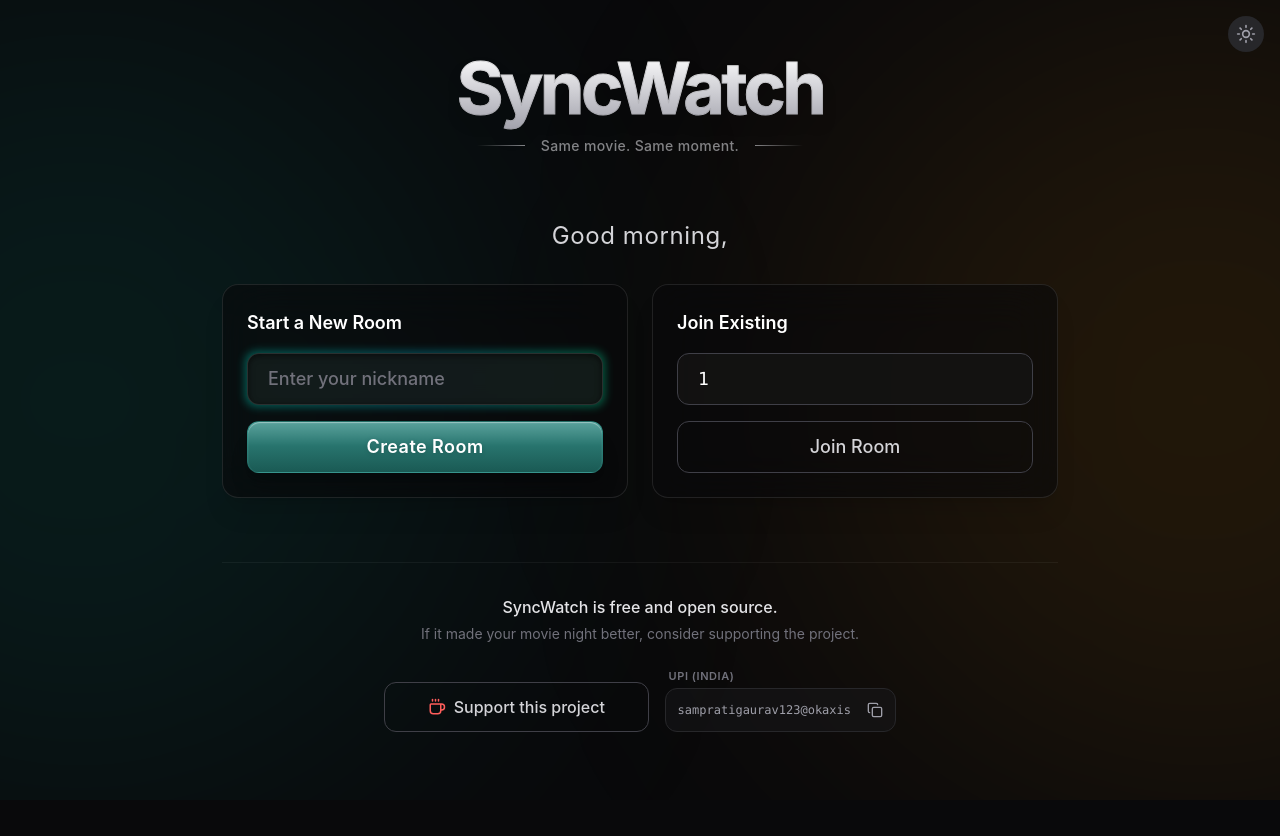
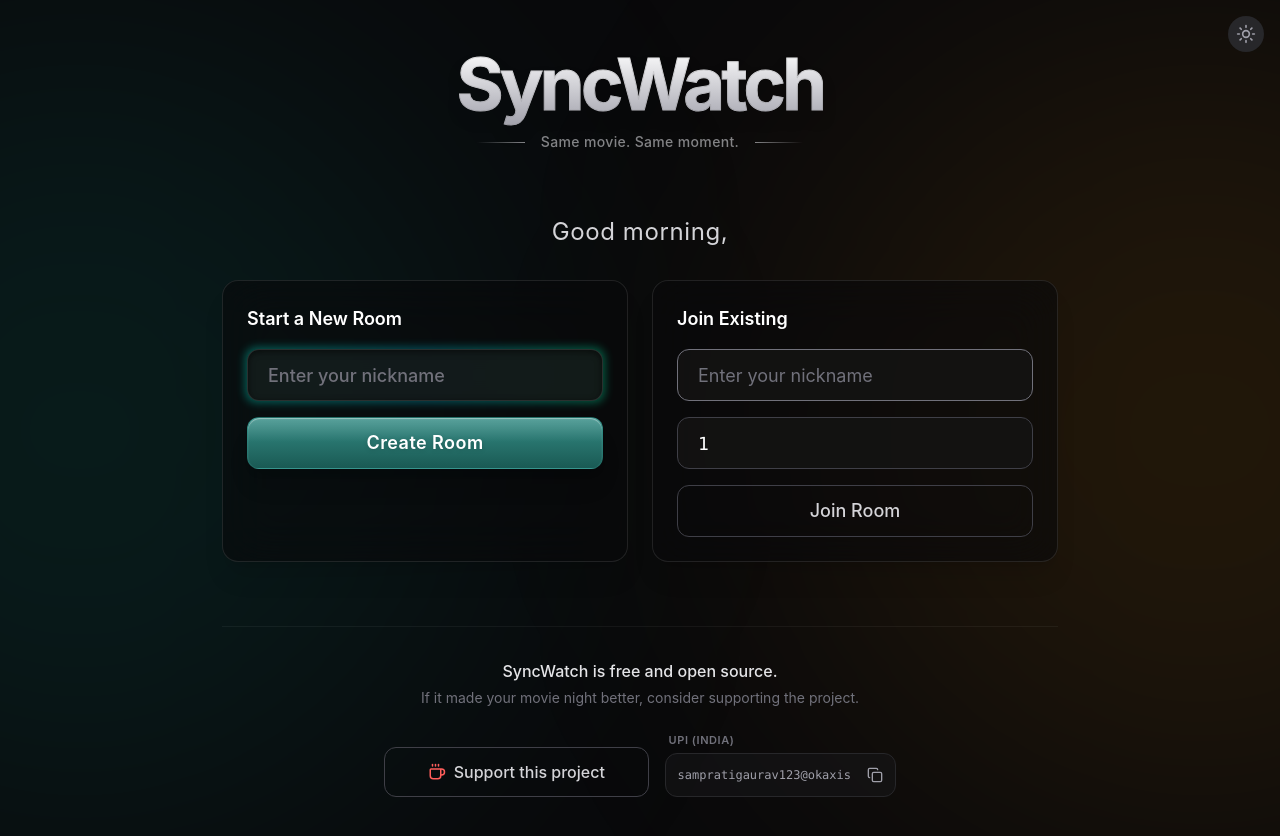
Before and after one commit to sampratigaurav/syncwatch, a React (Vite) app in the folder client/: page /room/1 in a window 1280 px wide. Shown: the top 836 px of the page. Before the commit the page ends 800 px from the top, so only its background shows below. Built offline with nearby package versions, Linux system fonts and the light colour scheme.

Commit message:
Decouple Create and Join cards on Home page with independent nickname inputs

```diff
--- a/client/src/pages/Home.tsx
+++ b/client/src/pages/Home.tsx
@@ -8,17 +8,20 @@ export default function Home() {
   const navigate = useNavigate();
   const { roomId: urlRoomId } = useParams();
   const setRoomId = useRoomStore((s) => s.setRoomId);
-  const { nickname, setNickname } = useRoomStore();
+  const { setNickname } = useRoomStore();
 
+  const savedNickname = localStorage.getItem('syncwatch_nickname') || '';
   const [inputRoomId, setInputRoomId] = useState(urlRoomId || '');
-  const [inputName, setInputName] = useState(nickname);
-  const [error, setError] = useState('');
+  const [createNickname, setCreateNickname] = useState(savedNickname);
+  const [joinNickname, setJoinNickname] = useState(savedNickname);
+  const [createError, setCreateError] = useState('');
+  const [joinError, setJoinError] = useState('');
   const [showExpiredError, setShowExpiredError] = useState(false);
   const [isLoading, setIsLoading] = useState(false);
   const [greeting, setGreeting] = useState('');
   const [copied, setCopied] = useState(false);
 
-  const nicknameInputRef = useRef<HTMLInputElement>(null);
+  const joinNicknameInputRef = useRef<HTMLInputElement>(null);
 
   const handleCopyUPI = () => {
     navigator.clipboard.writeText('sampratigaurav123@okaxis');
@@ -38,46 +41,50 @@ export default function Home() {
       setInputRoomId(urlRoomId);
       // Wait a tick for render then focus
       setTimeout(() => {
-        nicknameInputRef.current?.focus();
+        joinNicknameInputRef.current?.focus();
       }, 50);
     }
   }, [urlRoomId]);
 
   const handleCreateRoom = async () => {
-    if (!inputName.trim()) {
-      setError('Nickname is required');
+    const trimmed = createNickname.trim();
+    if (!trimmed || trimmed.length < 2) {
+      setCreateError('Please enter a nickname to continue');
       return;
     }
-    setError('');
+    setCreateError('');
     setIsLoading(true);
+    localStorage.setItem('syncwatch_nickname', trimmed);
     try {
       const res = await fetch(`${SERVER_URL}/api/rooms`, { method: 'POST' });
       if (!res.ok) throw new Error('Failed to create room');
       const data = await res.json();
       setRoomId(data.roomId);
-      setNickname(inputName);
+      setNickname(trimmed);
       navigate(`/room/${data.roomId}/waiting`);
     } catch (err: unknown) {
-      setError(err instanceof Error ? err.message : 'Error creating room');
+      setCreateError(err instanceof Error ? err.message : 'Error creating room');
     } finally {
       setIsLoading(false);
     }
   };
 
   const handleJoinRoom = async () => {
-    if (!inputName.trim()) {
-      setError('Nickname is required');
+    const trimmed = joinNickname.trim();
+    if (!trimmed || trimmed.length < 2) {
+      setJoinError('Please enter a nickname to continue');
       setShowExpiredError(false);
       return;
     }
     if (!inputRoomId.trim()) {
-      setError('Room ID is required');
+      setJoinError('Please enter a room code');
       setShowExpiredError(false);
       return;
     }
-    setError('');
+    setJoinError('');
     setShowExpiredError(false);
     setIsLoading(true);
+    localStorage.setItem('syncwatch_nickname', trimmed);
     try {
       const code = inputRoomId.trim().toUpperCase();
       const res = await fetch(`${SERVER_URL}/api/rooms/${code}/exists`);
@@ -87,15 +94,15 @@ export default function Home() {
         if (urlRoomId) {
           setShowExpiredError(true);
         } else {
-          setError('Room not found');
+          setJoinError('Room not found');
         }
         return;
       }
       setRoomId(code);
-      setNickname(inputName);
+      setNickname(trimmed);
       navigate(`/room/${code}/waiting`);
     } catch (err: unknown) {
-      setError(err instanceof Error ? err.message : 'Error joining room');
+      setJoinError(err instanceof Error ? err.message : 'Error joining room');
     } finally {
       setIsLoading(false);
     }
@@ -136,17 +143,24 @@ export default function Home() {
              {/* Create Room Card */}
               <div className="w-full tablet:w-1/2 max-w-[440px] mx-auto bg-zinc-950/60 [.light_&]:bg-zinc-100/60 backdrop-blur-xl border border-white/10 [.light_&]:border-black/5 rounded-2xl p-5 tablet:p-6 flex flex-col gap-4 shadow-xl">
                <h3 className="text-white [.light_&]:text-zinc-900 font-semibold text-lg">Start a New Room</h3>
+               <div className="flex flex-col gap-2">
                  <div className="relative group w-full">
                    <div className="absolute -inset-[2px] bg-gradient-to-r from-teal-400/50 via-cyan-400/40 to-emerald-400/50 rounded-xl blur-[4px] opacity-80 group-hover:opacity-100 transition duration-500"></div>
                    <input
-                   ref={nicknameInputRef}
                      type="text"
-                   value={inputName}
-                   onChange={e => setInputName(e.target.value)}
+                     value={createNickname}
+                     onChange={e => {
+                       setCreateNickname(e.target.value);
+                       if (createError) setCreateError('');
+                     }}
                      className="relative w-full h-12 tablet:h-[52px] min-h-[48px] bg-[#151515]/90 [.light_&]:bg-[#fcfbf9]/90 backdrop-blur-xl border border-white/10 [.light_&]:border-white/60 rounded-xl px-4 tablet:px-5 text-white [.light_&]:text-zinc-900 focus:outline-none placeholder-zinc-500 transition-all font-medium text-base tablet:text-lg shadow-[inset_0_2px_6px_rgba(0,0,0,0.5)] [.light_&]:shadow-[inset_0_2px_4px_rgba(0,0,0,0.05)]"
                      placeholder="Enter your nickname"
                      maxLength={20}
                    />
+                 </div>
+                 {createError && (
+                   <div className="text-red-400 [.light_&]:text-red-600 text-sm font-medium px-1 leading-tight">{createError}</div>
+                 )}
                </div>
                <button
                  onClick={handleCreateRoom}
@@ -162,14 +176,35 @@ export default function Home() {
              {/* Join Room Card */}
              <div className="w-full tablet:w-1/2 max-w-[440px] mx-auto bg-zinc-950/60 [.light_&]:bg-zinc-100/60 backdrop-blur-xl border border-white/10 [.light_&]:border-black/5 rounded-2xl p-5 tablet:p-6 flex flex-col gap-4 shadow-xl">
                <h3 className="text-white [.light_&]:text-zinc-900 font-semibold text-lg">Join Existing</h3>
+               <div className="flex flex-col gap-4">
+                 <input
+                   ref={joinNicknameInputRef}
+                   type="text"
+                   value={joinNickname}
+                   onChange={e => {
+                     setJoinNickname(e.target.value);
+                     if (joinError === 'Please enter a nickname to continue') setJoinError('');
+                   }}
+                   className="w-full h-12 tablet:h-[52px] min-h-[48px] bg-[#151515]/80 [.light_&]:bg-[#fcfbf9]/80 border border-zinc-700 [.light_&]:border-zinc-300 rounded-xl px-4 tablet:px-5 text-white [.light_&]:text-zinc-900 focus:outline-none focus:border-zinc-500 [.light_&]:focus:border-zinc-400 placeholder-zinc-500 transition-colors text-base tablet:text-lg"
+                   placeholder="Enter your nickname"
+                   maxLength={20}
+                 />
                  <input
                    type="text"
                    value={inputRoomId}
-                 onChange={e => setInputRoomId(e.target.value.toUpperCase())}
+                   onChange={e => {
+                     setInputRoomId(e.target.value.toUpperCase());
+                     if (joinError === 'Please enter a room code') setJoinError('');
+                   }}
                    className="w-full h-12 tablet:h-[52px] min-h-[48px] bg-[#151515]/80 [.light_&]:bg-[#fcfbf9]/80 border border-zinc-700 [.light_&]:border-zinc-300 rounded-xl px-4 tablet:px-5 text-white [.light_&]:text-zinc-900 focus:outline-none focus:border-zinc-500 [.light_&]:focus:border-zinc-400 placeholder-zinc-500 font-mono tracking-widest uppercase transition-colors text-base tablet:text-lg"
                    placeholder="ROOM CODE"
                    maxLength={6}
                  />
+               </div>
+
+               {joinError && (
+                 <div className="text-red-400 [.light_&]:text-red-600 text-sm font-medium px-1 leading-tight mt-[-4px]">{joinError}</div>
+               )}
                <button
                  onClick={handleJoinRoom}
                  disabled={isLoading}
@@ -181,10 +216,9 @@ export default function Home() {
 
            </div>
 
-           {/* Error Display */}
-           {(error || showExpiredError) && (
+           {/* Expired Room Error */}
+           {showExpiredError && (
              <div className="w-full max-w-[440px] mx-auto mt-4">
-               {showExpiredError ? (
                <div className="flex flex-col items-center p-4 bg-zinc-900/80 [.light_&]:bg-zinc-100/80 backdrop-blur-md rounded-xl border border-white/10 [.light_&]:border-black/5 shadow-lg">
                  <p className="text-zinc-300 [.light_&]:text-zinc-700 text-center mb-4 text-sm tablet:text-base font-medium">
                    This room has expired or does not exist. Create a new room to start watching together.
@@ -194,18 +228,13 @@ export default function Home() {
                      setShowExpiredError(false);
                      setInputRoomId('');
                      navigate('/');
-                       nicknameInputRef.current?.focus();
+                     joinNicknameInputRef.current?.focus();
                    }}
                    className="px-5 py-2.5 bg-teal-500/10 hover:bg-teal-500/20 text-teal-400 [.light_&]:text-teal-600 rounded-lg transition-colors font-semibold text-sm"
                  >
                    Create a new room
                  </button>
                </div>
-               ) : (
-                 <div className="text-red-400 [.light_&]:text-red-600 text-sm text-center bg-red-500/20 [.light_&]:bg-red-500/10 py-3 rounded-lg border border-red-500/20 font-medium tracking-wide">
-                   {error}
-                 </div>
-               )}
              </div>
            )}
 
```
Lines whose indentation alone changed are shown as unchanged.
